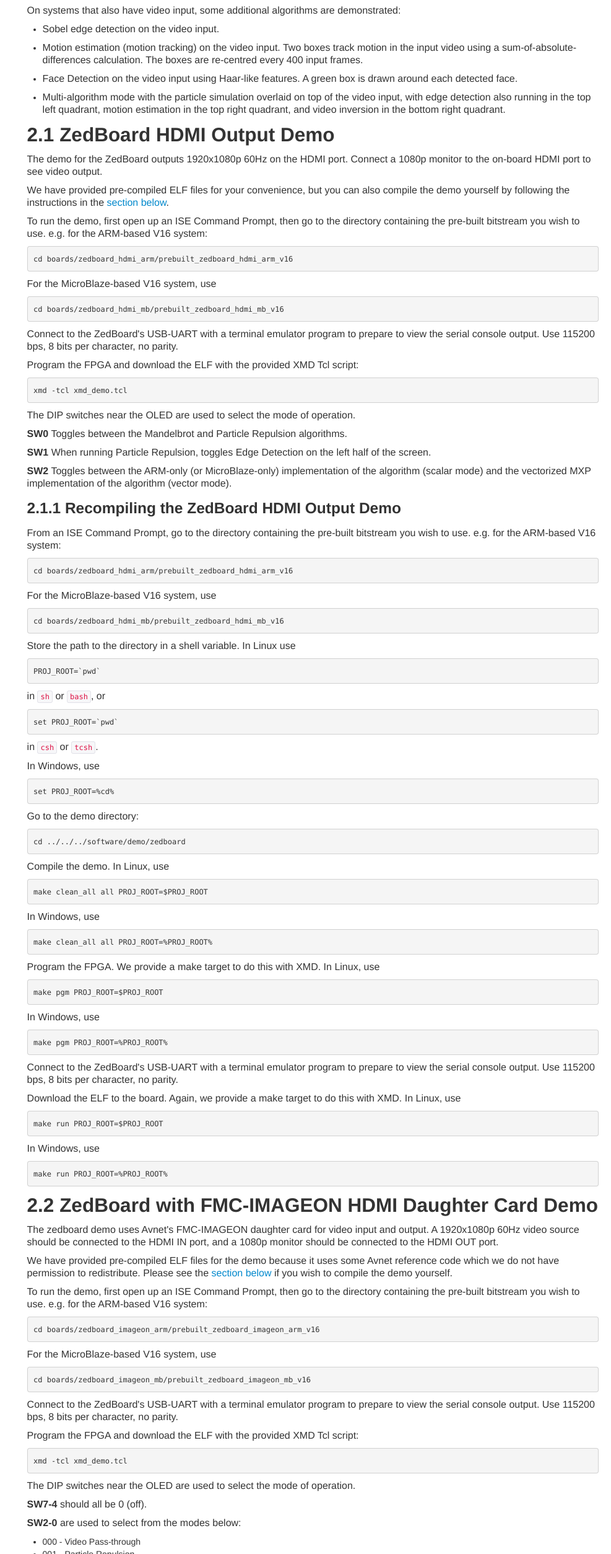
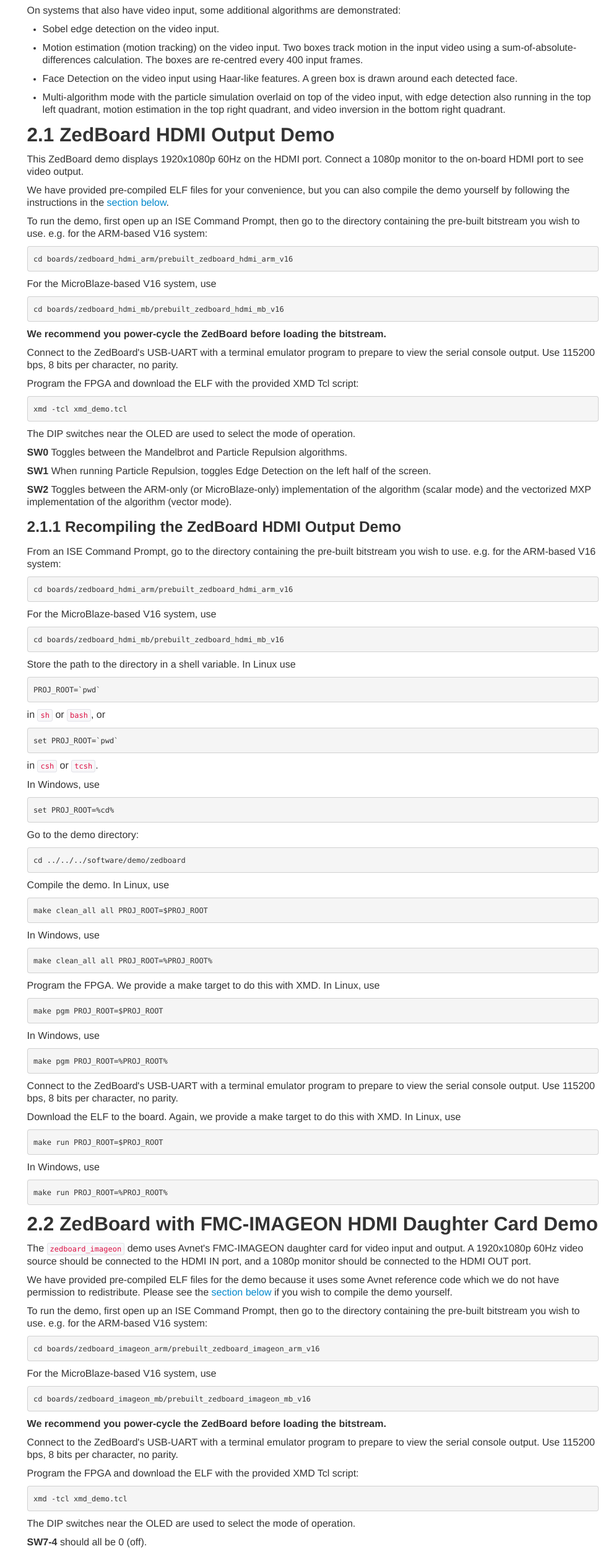
Before and after one commit to ismailov-e/test_xilinx, a plain HTML site: page mxp_preview_quickstart_xilinx.html in a window 1280 px wide. Shown: the part 2275-4782 px from the top of the page at 62% size, without its empty margins (293-1280 px from the left). Drawn offline with Linux system fonts and the light colour scheme.

Commit message:
doc updates

```diff
--- a/mxp_preview_quickstart_xilinx.html
+++ b/mxp_preview_quickstart_xilinx.html
@@ -127,12 +127,13 @@ or
 <li><p>Multi-algorithm mode with the particle simulation overlaid on top of the video input, with edge detection also running in the top left quadrant, motion estimation in the top right quadrant, and video inversion in the bottom right quadrant.</p></li>
 </ul>
 <h2 id="zedboard-hdmi-output-demo"><span class="header-section-number">2.1</span> ZedBoard HDMI Output Demo</h2>
-<p>The demo for the ZedBoard outputs 1920x1080p 60Hz on the HDMI port. Connect a 1080p monitor to the on-board HDMI port to see video output.</p>
+<p>This ZedBoard demo displays 1920x1080p 60Hz on the HDMI port. Connect a 1080p monitor to the on-board HDMI port to see video output.</p>
 <p>We have provided pre-compiled ELF files for your convenience, but you can also compile the demo yourself by following the instructions in the <a href="#compile_zedboard_hdmi_demo">section below</a>.</p>
 <p>To run the demo, first open up an ISE Command Prompt, then go to the directory containing the pre-built bitstream you wish to use. e.g. for the ARM-based V16 system:</p>
 <pre><code>cd boards/zedboard_hdmi_arm/prebuilt_zedboard_hdmi_arm_v16</code></pre>
 <p>For the MicroBlaze-based V16 system, use</p>
 <pre><code>cd boards/zedboard_hdmi_mb/prebuilt_zedboard_hdmi_mb_v16</code></pre>
+<p><strong>We recommend you power-cycle the ZedBoard before loading the bitstream.</strong></p>
 <p>Connect to the ZedBoard's USB-UART with a terminal emulator program to prepare to view the serial console output. Use 115200 bps, 8 bits per character, no parity.</p>
 <p>Program the FPGA and download the ELF with the provided XMD Tcl script:</p>
 <pre><code>xmd -tcl xmd_demo.tcl</code></pre>
@@ -168,12 +169,13 @@ or
 <p>In Windows, use</p>
 <pre><code>make run PROJ_ROOT=%PROJ_ROOT%</code></pre>
 <h2 id="zedboard-with-fmc-imageon-hdmi-daughter-card-demo"><span class="header-section-number">2.2</span> ZedBoard with FMC-IMAGEON HDMI Daughter Card Demo</h2>
-<p>The zedboard demo uses Avnet's FMC-IMAGEON daughter card for video input and output. A 1920x1080p 60Hz video source should be connected to the HDMI IN port, and a 1080p monitor should be connected to the HDMI OUT port.</p>
+<p>The <code>zedboard_imageon</code> demo uses Avnet's FMC-IMAGEON daughter card for video input and output. A 1920x1080p 60Hz video source should be connected to the HDMI IN port, and a 1080p monitor should be connected to the HDMI OUT port.</p>
 <p>We have provided pre-compiled ELF files for the demo because it uses some Avnet reference code which we do not have permission to redistribute. Please see the <a href="#compile_zedboard_imageon_demo">section below</a> if you wish to compile the demo yourself.</p>
 <p>To run the demo, first open up an ISE Command Prompt, then go to the directory containing the pre-built bitstream you wish to use. e.g. for the ARM-based V16 system:</p>
 <pre><code>cd boards/zedboard_imageon_arm/prebuilt_zedboard_imageon_arm_v16</code></pre>
 <p>For the MicroBlaze-based V16 system, use</p>
 <pre><code>cd boards/zedboard_imageon_mb/prebuilt_zedboard_imageon_mb_v16</code></pre>
+<p><strong>We recommend you power-cycle the ZedBoard before loading the bitstream.</strong></p>
 <p>Connect to the ZedBoard's USB-UART with a terminal emulator program to prepare to view the serial console output. Use 115200 bps, 8 bits per character, no parity.</p>
 <p>Program the FPGA and download the ELF with the provided XMD Tcl script:</p>
 <pre><code>xmd -tcl xmd_demo.tcl</code></pre>
```
Also changed, not shown: mxp_quickstart_xilinx.html (+4 -2 lines).
